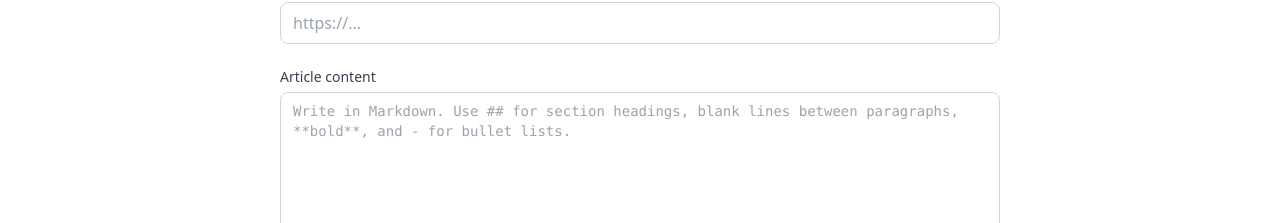
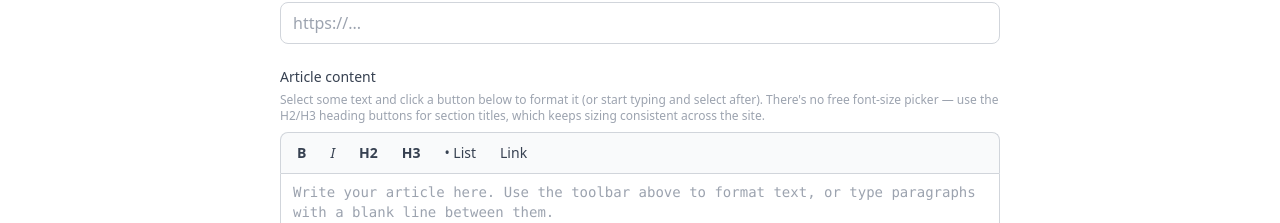
Before and after one commit to devampandey/thefinancialbuddy-website, a Next.js app: page /admin/new in a window 1280 px wide. Shown: the part 629-852 px from the top of the page. Built offline with nearby package versions, Linux system fonts and the light colour scheme; no server answers.

Commit message:
Add formatting toolbar to article editor

```diff
--- a/app/admin/new/page.js
+++ b/app/admin/new/page.js
@@ -1,9 +1,21 @@
 "use client";
 
-import { useState } from "react";
+import { useRef, useState } from "react";
 import { useRouter } from "next/navigation";
 
 const CATEGORIES = ["News", "Politics", "AI", "Finance"];
+
+// Each button wraps the current selection in Markdown syntax (or inserts a
+// placeholder if nothing is selected) rather than requiring writers to type
+// the symbols themselves.
+const TOOLBAR_BUTTONS = [
+  { key: "bold", label: "B", title: "Bold", className: "font-bold" },
+  { key: "italic", label: "I", title: "Italic", className: "italic" },
+  { key: "h2", label: "H2", title: "Large heading", className: "font-semibold" },
+  { key: "h3", label: "H3", title: "Smaller heading", className: "font-semibold" },
+  { key: "bullet", label: "• List", title: "Bullet list", className: "" },
+  { key: "link", label: "Link", title: "Link", className: "" },
+];
 
 export default function NewArticlePage() {
   const router = useRouter();
@@ -15,6 +27,64 @@ export default function NewArticlePage() {
   const [submitting, setSubmitting] = useState(false);
   const [error, setError] = useState("");
   const [done, setDone] = useState(false);
+  const contentRef = useRef(null);
+
+  function applyFormat(type) {
+    const el = contentRef.current;
+    if (!el) return;
+    const start = el.selectionStart;
+    const end = el.selectionEnd;
+    const selected = content.slice(start, end);
+
+    let before = "";
+    let after = "";
+    let placeholder = "";
+
+    switch (type) {
+      case "bold":
+        before = "**";
+        after = "**";
+        placeholder = "bold text";
+        break;
+      case "italic":
+        before = "_";
+        after = "_";
+        placeholder = "italic text";
+        break;
+      case "h2":
+        before = "\n## ";
+        placeholder = "Section heading";
+        break;
+      case "h3":
+        before = "\n### ";
+        placeholder = "Subheading";
+        break;
+      case "bullet":
+        before = "\n- ";
+        placeholder = "List item";
+        break;
+      case "link":
+        before = "[";
+        after = "](https://)";
+        placeholder = "link text";
+        break;
+      default:
+        return;
+    }
+
+    const text = selected || placeholder;
+    const newValue = content.slice(0, start) + before + text + after + content.slice(end);
+    setContent(newValue);
+
+    // Re-select the inserted text so writers can immediately type over the
+    // placeholder, same as most rich-text toolbars behave.
+    requestAnimationFrame(() => {
+      el.focus();
+      const selStart = start + before.length;
+      const selEnd = selStart + text.length;
+      el.setSelectionRange(selStart, selEnd);
+    });
+  }
 
   async function handleSubmit(e) {
     e.preventDefault();
@@ -103,13 +173,33 @@ export default function NewArticlePage() {
           <span className="text-sm font-medium text-gray-700 dark:text-gray-300">
             Article content
           </span>
+          <p className="mt-1 text-xs text-gray-400">
+            Select some text and click a button below to format it (or start typing and select
+            after). There&apos;s no free font-size picker — use the H2/H3 heading buttons for
+            section titles, which keeps sizing consistent across the site.
+          </p>
+
+          <div className="mt-2 flex flex-wrap gap-1 rounded-t-lg border border-b-0 border-gray-300 bg-gray-50 p-1.5 dark:border-gray-700 dark:bg-gray-800">
+            {TOOLBAR_BUTTONS.map((btn) => (
+              <button
+                key={btn.key}
+                type="button"
+                onClick={() => applyFormat(btn.key)}
+                title={btn.title}
+                className={`rounded px-2.5 py-1 text-sm text-gray-700 hover:bg-gray-200 dark:text-gray-200 dark:hover:bg-gray-700 ${btn.className}`}
+              >
+                {btn.label}
+              </button>
+            ))}
+          </div>
           <textarea
+            ref={contentRef}
             required
             rows={16}
             value={content}
             onChange={(e) => setContent(e.target.value)}
-            placeholder="Write in Markdown. Use ## for section headings, blank lines between paragraphs, **bold**, and - for bullet lists."
-            className="mt-1 w-full rounded-lg border border-gray-300 bg-white px-3 py-2 font-mono text-sm text-[#1a1a1a] focus:border-brand focus:outline-none focus:ring-1 focus:ring-brand dark:border-gray-700 dark:bg-gray-800 dark:text-gray-100"
+            placeholder="Write your article here. Use the toolbar above to format text, or type paragraphs with a blank line between them."
+            className="w-full rounded-b-lg border border-gray-300 bg-white px-3 py-2 font-mono text-sm text-[#1a1a1a] focus:border-brand focus:outline-none focus:ring-1 focus:ring-brand dark:border-gray-700 dark:bg-gray-800 dark:text-gray-100"
           />
         </label>
 
```
